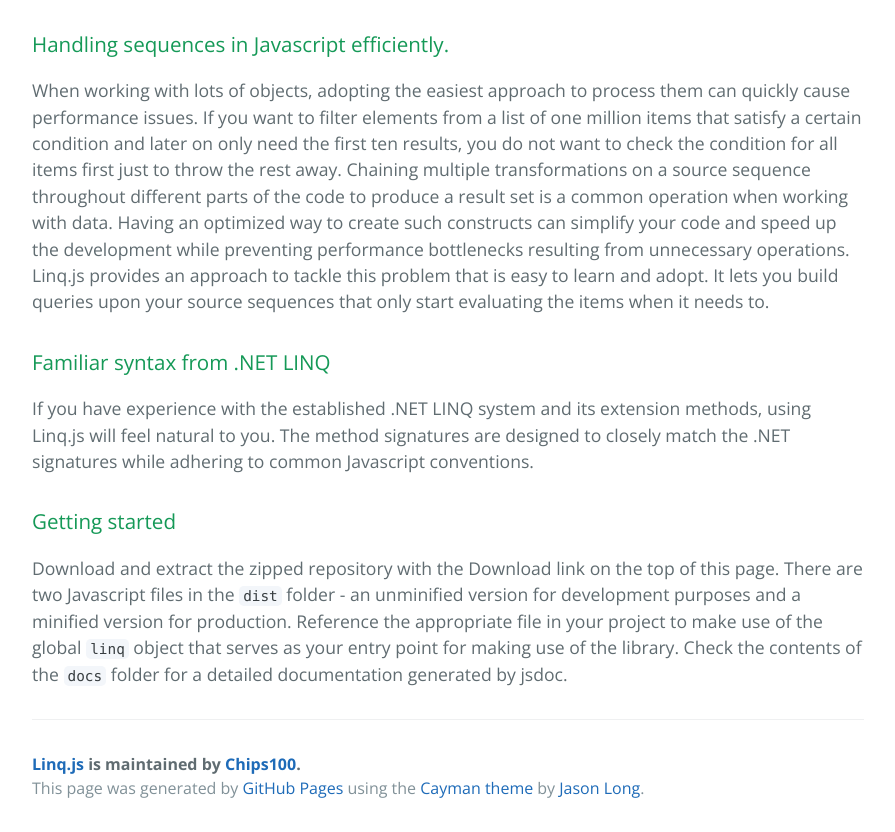
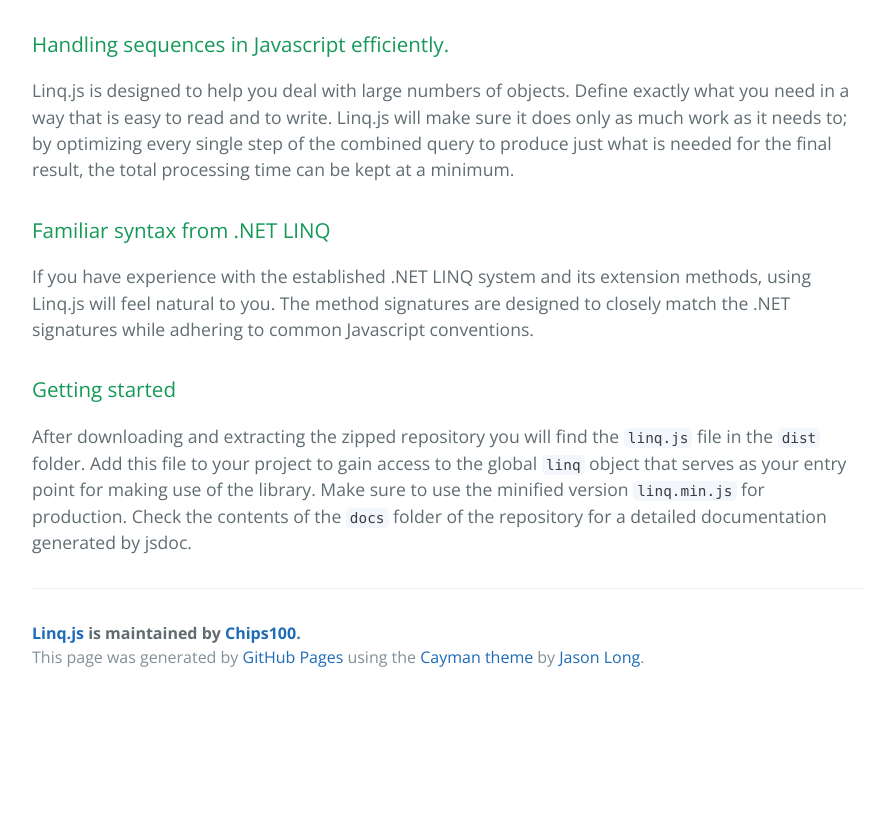
Before and after one commit to Chips100/linq, a plain HTML site: page index.html in a window 1280 px wide. Shown: the part 722-1554 px from the top of the page, without its empty margins (192-1087 px from the left). After the commit the page ends 1423 px from the top, so only its background shows below. Drawn offline with nearby package versions, Linux system fonts and the light colour scheme.

```diff
--- a/index.html
+++ b/index.html
@@ -38,7 +38,7 @@
 <h3>
 <a id="handling-sequences-in-javascript-efficiently" class="anchor" href="#handling-sequences-in-javascript-efficiently" aria-hidden="true"><span aria-hidden="true" class="octicon octicon-link"></span></a>Handling sequences in Javascript efficiently.</h3>
 
-<p>When working with lots of objects, adopting the easiest approach to process them can quickly cause performance issues. If you want to filter elements from a list of one million items that satisfy a certain condition and later on only need the first ten results, you do not want to check the condition for all items first just to throw the rest away. Chaining multiple transformations on a source sequence throughout different parts of the code to produce a result set is a common operation when working with data. Having an optimized way to create such constructs can simplify your code and speed up the development while preventing performance bottlenecks resulting from unnecessary operations. Linq.js provides an approach to tackle this problem that is easy to learn and adopt. It lets you build queries upon your source sequences that only start evaluating the items when it needs to. </p>
+<p>Linq.js is designed to help you deal with large numbers of objects. Define exactly what you need in a way that is easy to read and to write. Linq.js will make sure it does only as much work as it needs to; by optimizing every single step of the combined query to produce just what is needed for the final result, the total processing time can be kept at a minimum.</p>
 
 <h3>
 <a id="familiar-syntax-from-net-linq" class="anchor" href="#familiar-syntax-from-net-linq" aria-hidden="true"><span aria-hidden="true" class="octicon octicon-link"></span></a>Familiar syntax from .NET LINQ</h3>
@@ -48,7 +48,7 @@
 <h3>
 <a id="getting-started" class="anchor" href="#getting-started" aria-hidden="true"><span aria-hidden="true" class="octicon octicon-link"></span></a>Getting started</h3>
 
-<p>Download and extract the zipped repository with the Download link on the top of this page. There are two Javascript files in the <code>dist</code> folder - an unminified version for development purposes and a minified version for production. Reference the appropriate file in your project to make use of the global <code>linq</code> object that serves as your entry point for making use of the library. Check the contents of the <code>docs</code> folder for a detailed documentation generated by jsdoc.</p>
+<p>After downloading and extracting the zipped repository you will find the <code>linq.js</code> file in the <code>dist</code> folder. Add this file to your project to gain access to the global <code>linq</code> object that serves as your entry point for making use of the library. Make sure to use the minified version <code>linq.min.js</code> for production. Check the contents of the <code>docs</code> folder of the repository for a detailed documentation generated by jsdoc.</p>
 
       <footer class="site-footer">
         <span class="site-footer-owner"><a href="https://github.com/Chips100/linq.js">Linq.js</a> is maintained by <a href="https://github.com/Chips100">Chips100</a>.</span>
```
Also changed, not shown: params.json (+1 -1 lines).
